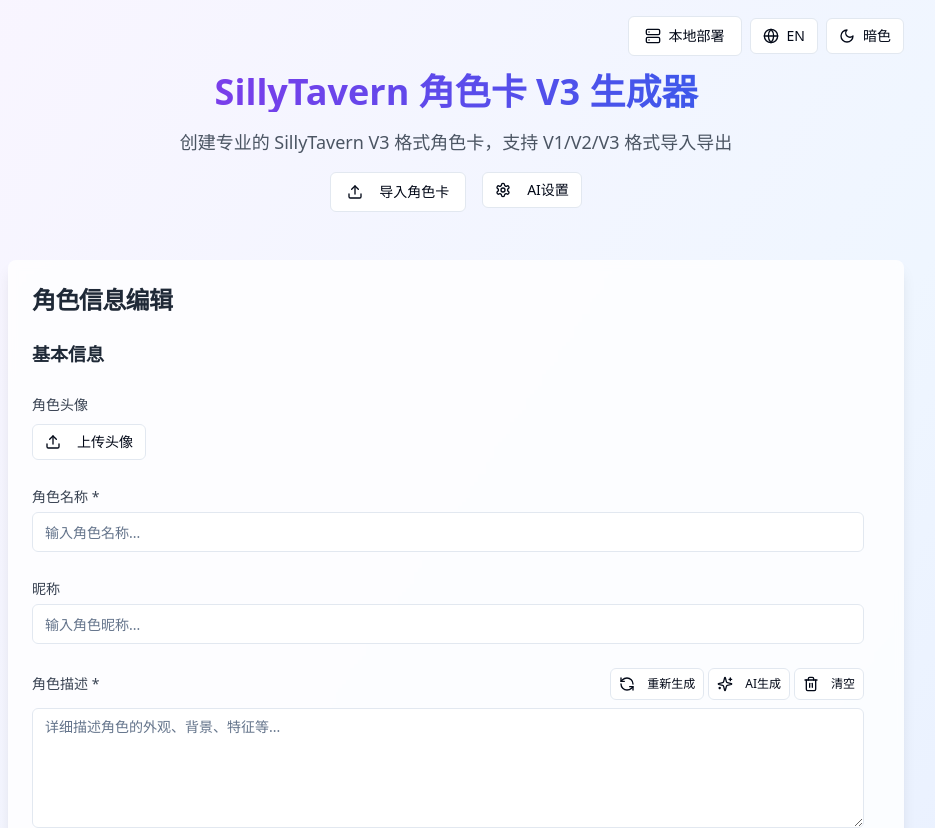
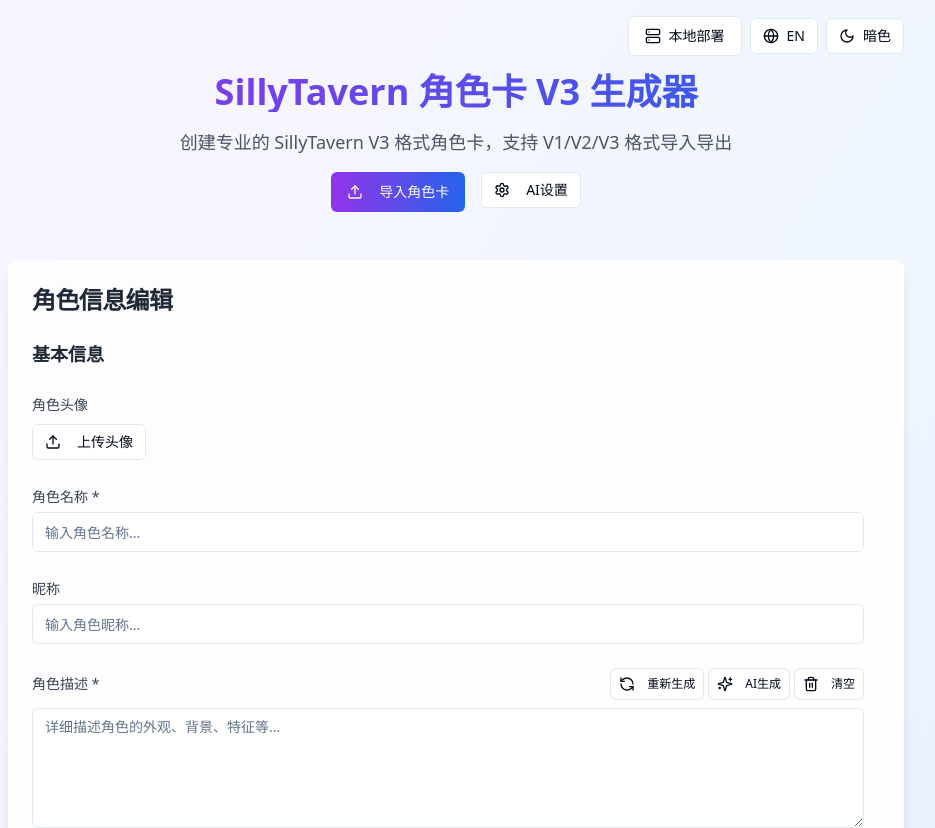
Before and after one commit to aleph23/tavern-card-crafter-v3, a React (Vite) app: page / in a window 1280 px wide. Shown: the top 828 px of the page, without its empty margins (184-1119 px from the left). Built offline with nearby package versions, Linux system fonts and the light colour scheme.

Commit message:
Fix:
Sync import/export JSON button styles.

```diff
--- a/src/pages/Index.tsx
+++ b/src/pages/Index.tsx
@@ -235,7 +235,7 @@ const Index = () => {
               accept=".json,.png"
               className="hidden"
             />
-            <Button onClick={() => fileInputRef.current?.click()} variant="outline" className="mb-4">
+            <Button onClick={() => fileInputRef.current?.click()} className="mb-4 bg-gradient-to-r from-purple-600 to-blue-600 hover:from-purple-700 hover:to-blue-700">
               <Upload className="w-4 h-4 mr-2" />
               {t('importCard')}
             </Button>
```
